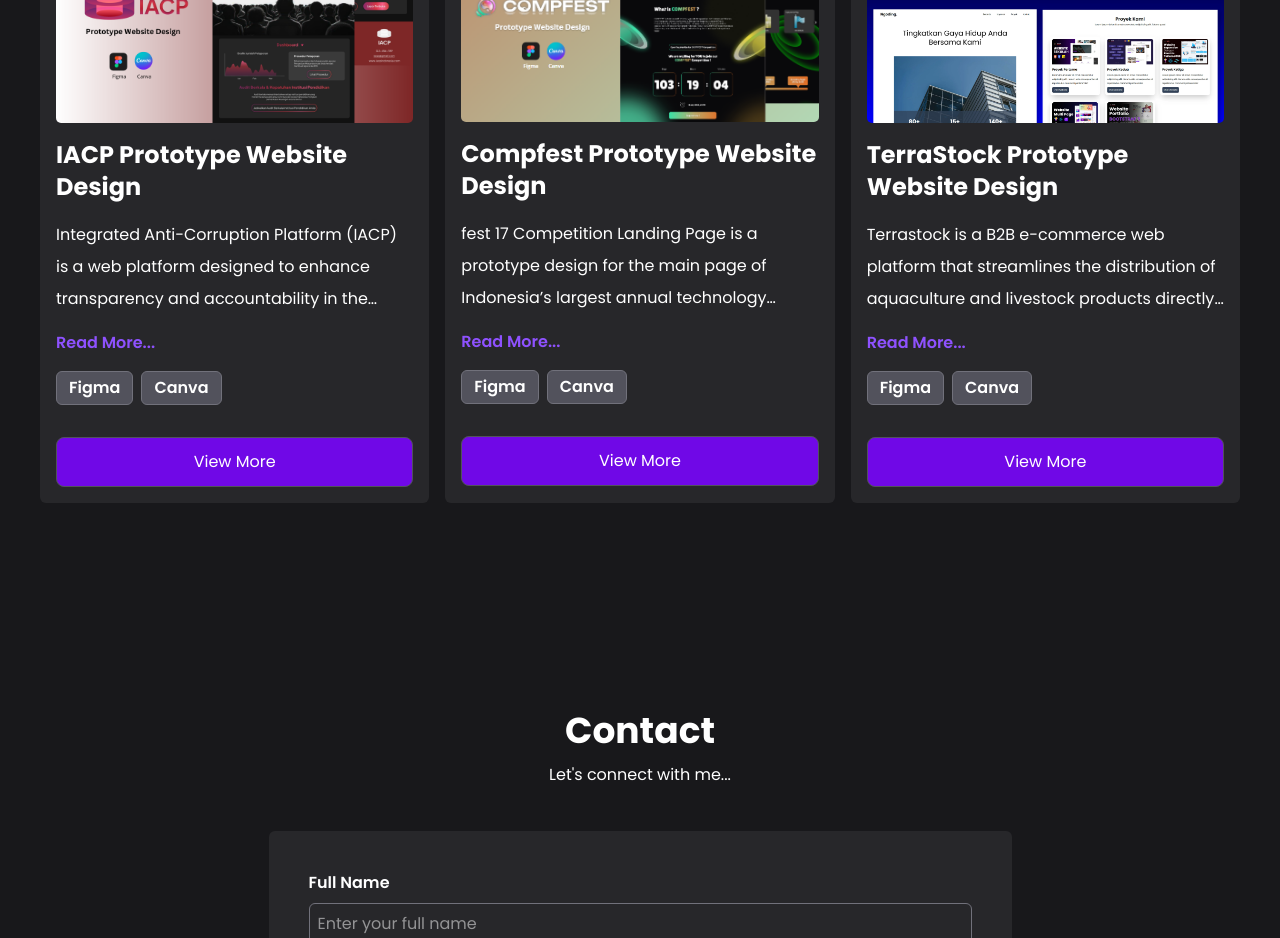
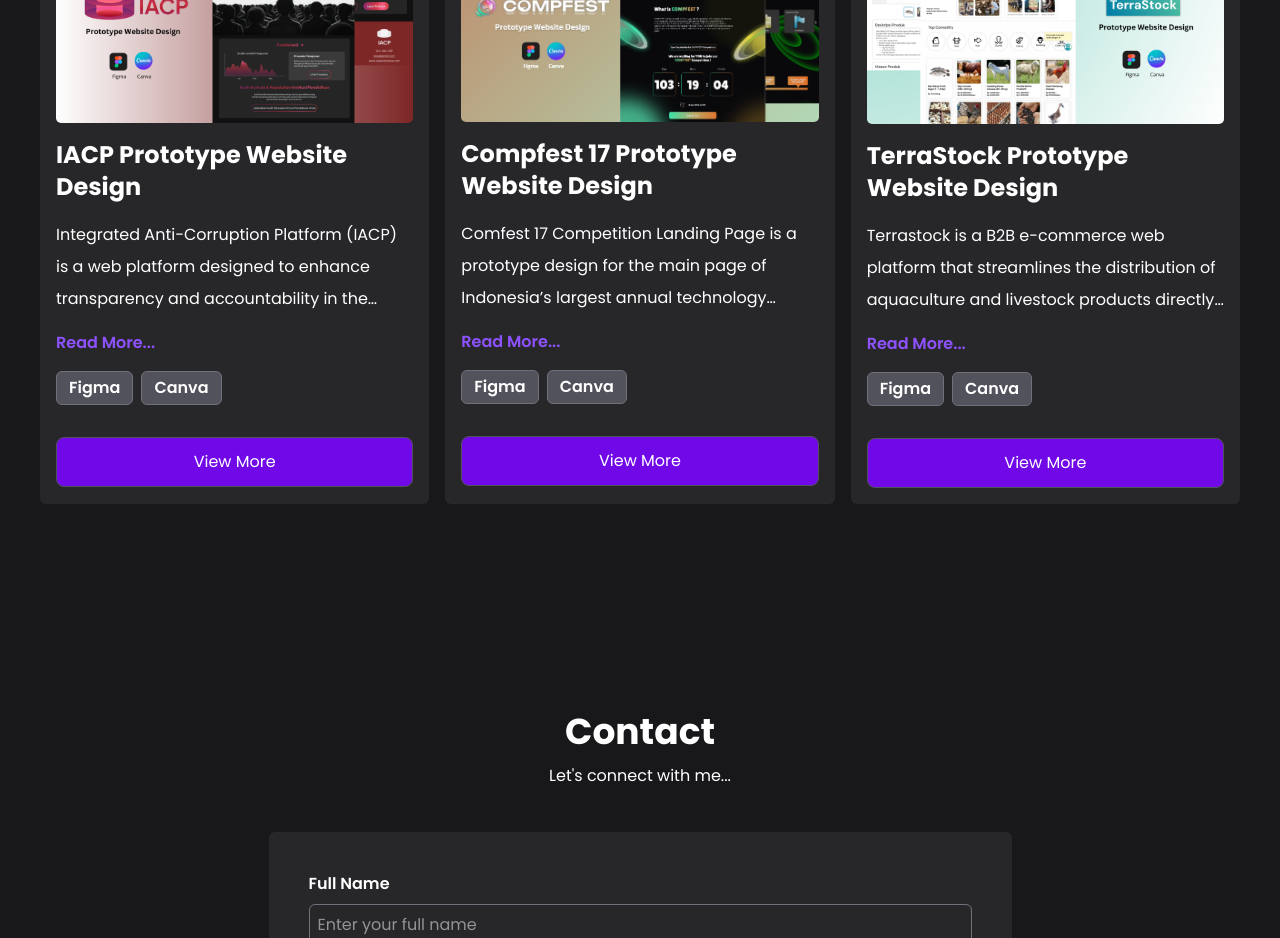
Before and after one commit to zibeonjonriano/Portofolio-Website, a React (Vite) app: page / in a window 1280 px wide. Shown: the part 2600-3538 px from the top of the page. Built offline with nearby package versions, Linux system fonts and the light colour scheme.

Commit message:
update project

```diff
--- a/src/data.js
+++ b/src/data.js
@@ -150,11 +150,11 @@
   {
     id: 5,
     gambar: Proyek5,
-    nama: "Compfest Prototype Website Design",
-    desk: "fest 17 Competition Landing Page is a prototype design for the main page of Indonesia’s largest annual technology competition website. Using a Design Thinking approach, this design focuses on delivering clear information, an intuitive user experience, and visually engaging elements to attract participants from diverse backgrounds. The landing page highlights key event features, competition categories, and prominent registration call-to-actions with a modern, responsive layout to maximize engagement and boost competition sign-ups.",
+    nama: "Compfest 17 Prototype Website Design",
+    desk: "Comfest 17 Competition Landing Page is a prototype design for the main page of Indonesia’s largest annual technology competition website. Using a Design Thinking approach, this design focuses on delivering clear information, an intuitive user experience, and visually engaging elements to attract participants from diverse backgrounds. The landing page highlights key event features, competition categories, and prominent registration call-to-actions with a modern, responsive layout to maximize engagement and boost competition sign-ups.",
     tools: ["Figma","Canva"],
     dad: "600",
-    link: "https://www.figma.com/proto/2rBUZCnwc5U8GhUD6ZOhLa/TugasCompfest_LandingPageCompetitionCompfest_Zibeon?node-id=0-1&t=Boex1brQApZgOoag-1",
+    link: "https://ristek.link/Compfest17_HiFi_Zibeon",
   },
   {
     id: 6,
```
Also changed, not shown: public/assets/proyek/p6.webp (added), public/assets/proyek/proyek6.webp.
